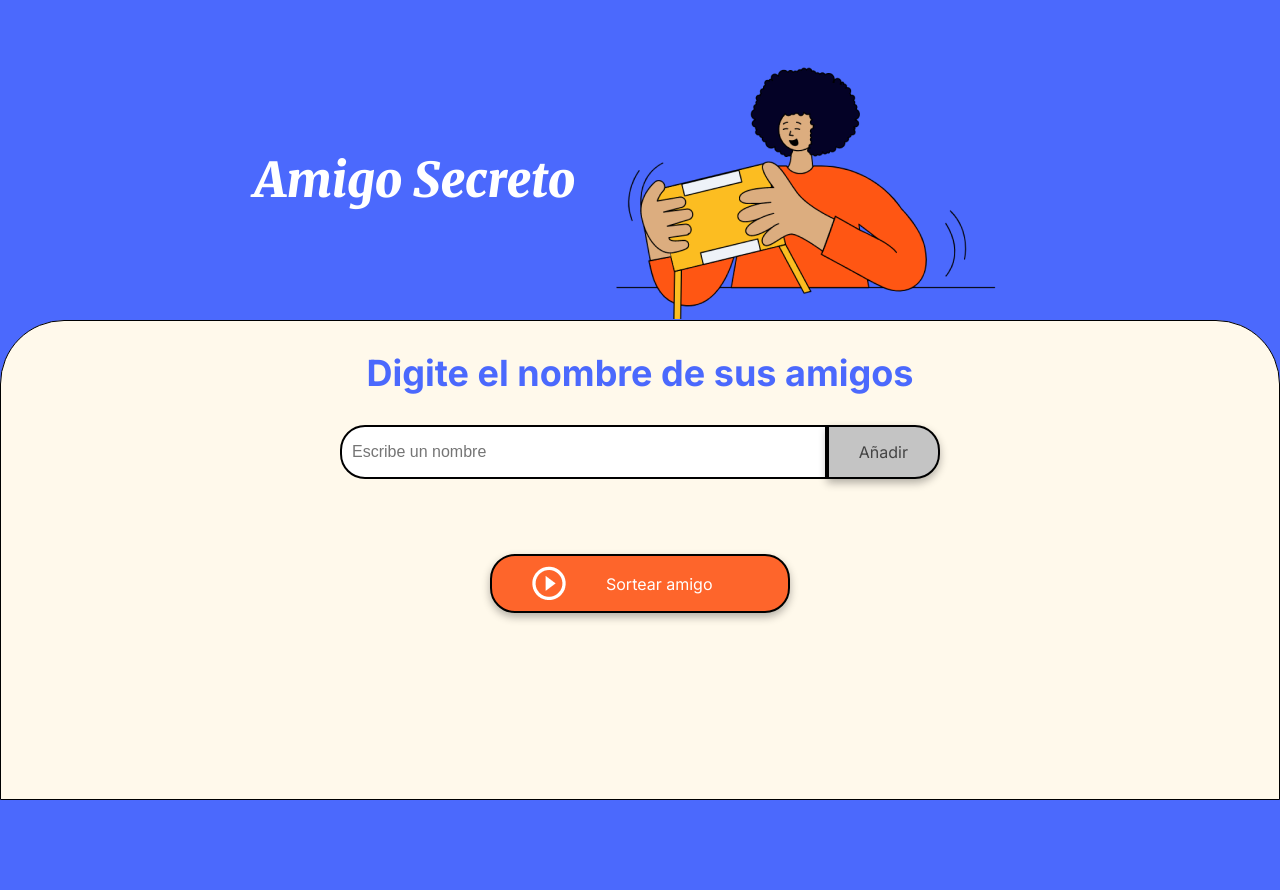
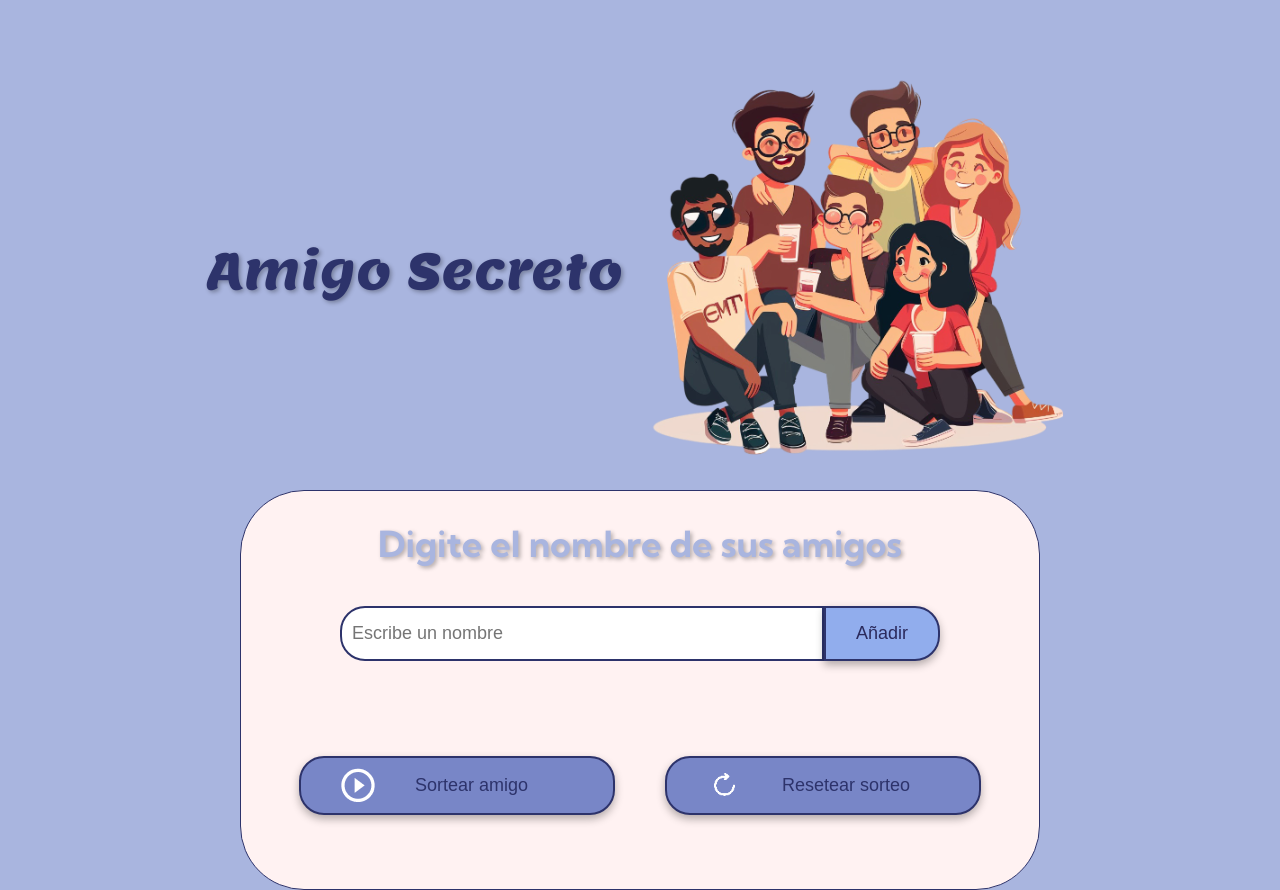
Before and after one commit to igafu053/challenge-amigo-secreto, a plain HTML site: page index.html in a window 1280 px wide. Before the commit the page ends 800 px from the top, so only its background shows below. Drawn offline with Linux system fonts and the light colour scheme; a web font is replaced by a local one.

Commit message:
Actualizando los archivos del repositorio

```diff
--- a/app.js
+++ b/app.js
@@ -4,10 +4,22 @@ let amigo = [];
 
 function agregarAmigo() {
     let imputAmigo = document.getElementById('amigo');
-    let nombreAmigo = imputAmigo.value;
+    let nombreAmigo = imputAmigo.value.trim();
 
+    // Validar que el nombre solo contenga letras y espcios
+    let regex = /^[A-Za-zÁÉÍÓÚáéíóúñÑ\s]+$/;
     if(!nombreAmigo) {
         alert('¡Debes ingresar un nombre!');
+        return;
+    } else if(!regex.test(nombreAmigo)) {
+        alert('¡Sólo se permiten letras y espacios en los nombres!');
+        imputAmigo.value = "";
+        imputAmigo.focus();
+        return;
+    } else if (amigo.length >= 5) {
+        alert('¡Sólo puedes agregar un máximo de 5 amigos!');
+        imputAmigo.value = "";
+        imputAmigo.focus();
         return;
     } else {
     amigo.push(nombreAmigo);
@@ -43,3 +55,10 @@ function sortearAmigo() {
         limpiarLista.innerHTML = "";
     }
 }
+
+function resetearSorteo() {
+    let resultado = document.getElementById('resultado');
+    resultado.innerHTML = "";
+    amigo = [];
+    renderizarAmigos();
+}
--- a/index.html
+++ b/index.html
@@ -1,12 +1,12 @@
 <!DOCTYPE html>
-<html lang="es">
+<html lang="es-cl">
 <head>
     <meta charset="UTF-8">
     <meta name="viewport" content="width=device-width, initial-scale=1.0">
-    <link rel="stylesheet" href="style.css">
+    <link rel="stylesheet" href="./style/style.css">
     <link rel="preconnect" href="https://fonts.googleapis.com">
     <link rel="preconnect" href="https://fonts.gstatic.com" crossorigin>
-    <link href="https://fonts.googleapis.com/css2?family=Inter:wght@100;400;700;900&family=Merriweather:ital,wght@0,300;0,400;0,700;0,900;1,300;1,400;1,700;1,900&display=swap" rel="stylesheet">
+    <link href="https://fonts.googleapis.com/css2?family=Imprima&family=Kumbh+Sans:wght@100..900&family=Lemon&display=swap" rel="stylesheet">
     <title>Amigo Secreto</title>
 </head>
 
@@ -14,7 +14,7 @@
     <main class="main-content">
         <header class="header-banner">
             <h1 class="main-title">Amigo Secreto</h1>
-            <img src="assets/amigo-secreto.png" alt="Imagen representativa de amigo secreto">
+            <img src="./assets/amigos_resized.png" alt="Imagen representativa de amigos reunidos">
         </header>
 
         <section class="input-section">
@@ -29,13 +29,16 @@
 
             <div class="button-container">
                 <button class="button-draw" onclick="sortearAmigo()" aria-label="Sortear amigo secreto">
-                    <img src="assets/play_circle_outline.png" alt="Ícono para sortear">
+                    <img src="./assets/play_circle_outline.png" alt="Ícono para sortear">
                     Sortear amigo
+                </button>
+                <button class="button-draw" onclick="resetearSorteo()" aria-label="Resetear sorteo">
+                    <img src="./assets/icono-resetear.png" alt="Ícono para resetear">
+                    Resetear sorteo
                 </button>
             </div>
         </section>
     </main>
-
     <script src="app.js" defer></script>
 </body>
 </html>
--- a/style.css
+++ /dev/null
@@ -1,162 +0,0 @@
-:root {
-    --color-primary: #4B69FD;
-    --color-secondary: #FFF9EB;
-    --color-tertiary: #C4C4C4;
-    --color-button: #fe652b;
-    --color-button-hover: #e55720;
-    --color-text: #444444;
-    --color-white: #FFFFFF;
-}
-
-/* Estilos generales */
-* {
-    margin: 0;
-    padding: 0;
-    box-sizing: border-box;
-}
-
-body {
-    height: 100vh;
-    background-color: var(--color-primary);
-    display: flex;
-    justify-content: center;
-    align-items: center;
-}
-
-.main-content {
-    display: flex;
-    flex-direction: column;
-    height: 100%;
-    width: 100%;
-}
-
-/* Banner */
-.header-banner {
-    flex: 40%;
-    display: flex;
-    justify-content: center;
-    align-items: center;
-    padding: 40px 0 0;
-}
-
-/* Sección de entrada */
-.input-section {
-    flex: 60%;
-    background-color: var(--color-secondary);
-    border: 1px solid #000;
-    border-radius: 64px 64px 0 0;
-    display: flex;
-    flex-direction: column;
-    align-items: center;
-    padding: 20px;
-    width: 100%;
-}
-
-/* Títulos */
-.main-title {
-    font-size: 48px;
-    font-family: "Merriweather", serif;
-    font-weight: 900;
-    font-style: italic;
-    color: var(--color-white);
-}
-
-.section-title {
-    font-family: "Inter", serif;
-    font-size: 36px;
-    font-weight: 700;
-    color: var(--color-primary);
-    margin: 10px 0;
-    text-align: center;
-}
-
-/* Contenedores de entrada y botón */
-.input-wrapper {
-    display: flex;
-    justify-content: center;
-    width: 100%;
-    max-width: 600px;
-    margin-top: 20px;
-}
-
-.input-name {
-    width: 100%;
-    padding: 10px;
-    border: 2px solid #000;
-    border-radius: 25px 0 0 25px;
-    font-size: 16px;
-}
-
-.button-container {
-    width: 300px;
-    justify-content: center;
-}
-
-/* Estilos de entrada de texto */
-.input-title {
-    flex: 1;
-    padding: 10px 15px;
-    font-size: 16px;
-    border: 2px solid #333;
-    border-right: none;
-    border-radius: 25px 0 0 25px;
-    font-family: "Merriweather", serif;
-    box-shadow: 0 4px 8px rgba(0, 0, 0, 0.3);
-}
-
-/* Estilos de botón */
-button {
-    padding: 15px 30px;
-    font-family: "Inter", sans-serif;
-    font-size: 16px;
-    border: 2px solid #000;
-    border-radius: 25px;
-    box-shadow: 0 4px 8px rgba(0, 0, 0, 0.3);
-    cursor: pointer;
-}
-
-.button-add {
-    background-color: var(--color-tertiary);
-    color: var(--color-text);
-    border-radius: 0 25px 25px 0;
-}
-
-.button-add:hover {
-    background-color: #a1a1a1;
-}
-
-/* Listas */
-ul {
-    list-style-type: none;
-    color: var(--color-text);
-    font-family: "Inter", sans-serif;
-    font-size: 18px;
-    margin: 20px 0;
-}
-
-.result-list {
-    margin-top: 15px;
-    color: #05DF05;
-    font-size: 22px;
-    font-weight: bold;
-    text-align: center;
-}
-
-/* Botón de sortear título */
-.button-draw {
-    display: flex;
-    align-items: center;
-    width: 100%;
-    padding: 10px 40px;
-    color: var(--color-white);
-    background-color: var(--color-button);
-    font-size: 16px;
-}
-
-.button-draw img {
-    margin-right: 40px;
-}
-
-.button-draw:hover {
-    background-color: var(--color-button-hover);
-}
--- /dev/null
+++ b/style/style.css
@@ -0,0 +1,183 @@
+:root {
+    --color-primary: #A9B5DF;
+    --color-secondary: #FFF2F2;
+    --color-tertiary: #91ADED;
+    --color-button: #7886C7;
+    --color-button-hover: #A9B5DF;
+    --color-text: #2B2A5C;
+    --color-navy: #2D336B;
+}
+
+/* Estilos generales */
+* {
+    margin: 0;
+    padding: 0;
+    box-sizing: border-box;
+}
+
+body {
+    height: 100vh;
+    background-color: var(--color-primary);
+    display: flex;
+    justify-content: center;
+    align-items: center;
+}
+
+.main-content {
+    display: flex;
+    flex-direction: column;
+    align-items: center;
+    height: 100%;
+    width: 100%;
+    padding: 20px;
+}
+
+/* Banner */
+.header-banner {
+    flex: 40%;
+    display: flex;
+    justify-content: center;
+    align-items: center;
+    padding-top: 20px;
+}
+
+/* Sección de entrada */
+.input-section {
+    flex: 60%;
+    background-color: var(--color-secondary);
+    border: 1px solid #2D336B;
+    border-radius: 64px;
+    display: flex;
+    flex-direction: column;
+    align-items: center;
+    padding: 20px;
+    width: 70%;
+    max-width: 800px;
+    margin: 0 auto;
+    min-height: 400px;
+    max-height: 600px;
+    overflow: hidden;
+}
+
+/* Títulos */
+.main-title {
+    font-size: 50px;
+    font-family: "Lemon", serif;
+    font-weight: 400;
+    font-style: bold;
+    color: var(--color-navy);
+    text-shadow: 2px 2px 4px rgba(0, 0, 0, 0.3);
+    margin-top: 10px;
+}
+
+.section-title {
+    font-family: "Kumbh Sans", serif;
+    font-size: 36px;
+    font-weight: 700;
+    color: var(--color-primary);
+    text-shadow: 2px 2px 4px rgba(0, 0, 0, 0.3);
+    margin: 10px 0;
+    text-align: center;
+}
+
+/* Contenedores de entrada y botón */
+.input-wrapper {
+    display: flex;
+    justify-content: center;
+    width: 100%;
+    max-width: 600px;
+    margin-top: 30px;
+}
+
+.input-name {
+    width: 100%;
+    padding: 10px;
+    border: 2px solid #2D336B;
+    border-radius: 25px 0 0 25px;
+    font-size: 18px;
+}
+
+.button-container {
+    width: 90%;
+    display: flex;
+    justify-content: center;
+    gap: 50px;
+    margin-top: 20px;
+    margin-bottom: 20px;
+    position: sticky;
+    bottom: 0;
+    background-color: var(--color-secondary);
+}
+
+/* Estilos de entrada de texto */
+.input-title {
+    flex: 1;
+    padding: 10px 15px;
+    font-size: 16px;
+    border: 2px solid #2D336B;
+    border-right: none;
+    border-radius: 25px 0 0 25px;
+    font-family: "Imprima", serif;
+    box-shadow: 0 4px 8px rgba(0, 0, 0, 0.3);
+}
+
+/* Estilos de botón */
+button {
+    padding: 15px 30px;
+    font-family: "Imprima", sans-serif;
+    font-size: 18px;
+    border: 2px solid #2D336B;
+    border-radius: 25px;
+    box-shadow: 0 4px 8px rgba(0, 0, 0, 0.3);
+    cursor: pointer;
+}
+
+.button-add {
+    background-color: var(--color-tertiary);
+    color: var(--color-text);
+    border-radius: 0 25px 25px 0;
+}
+
+.button-add:hover {
+    background-color: #6968AB;
+}
+
+/* Listas */
+ul {
+    list-style-type: none;
+    color: var(--color-text);
+    font-family: "Imprima", sans-serif;
+    font-size: 19px;
+    margin: 20px auto;
+    padding: 0;
+    width: 80%;
+    text-align: center;
+    max-height: 300px;
+}
+
+.result-list {
+    margin-top: 15px;
+    color: #493D9E;
+    font-size: 25px;
+    font-weight: bold;
+    text-align: center;
+}
+
+/* Botón de sortear título */
+.button-draw {
+    display: flex;
+    align-items: center;
+    width: 100%;
+    padding: 10px 40px;
+    color: var(--color-navy);
+    background-color: var(--color-button);
+    font-size: 18px;
+}
+
+.button-draw img {
+    margin-right: 40px;
+}
+
+.button-draw:hover {
+    background-color: var(--color-button-hover);
+}
```
Also changed, not shown: assets/amigo-secreto.png (deleted), assets/amigos_resized.png (added), assets/icono-resetear.png (added).
